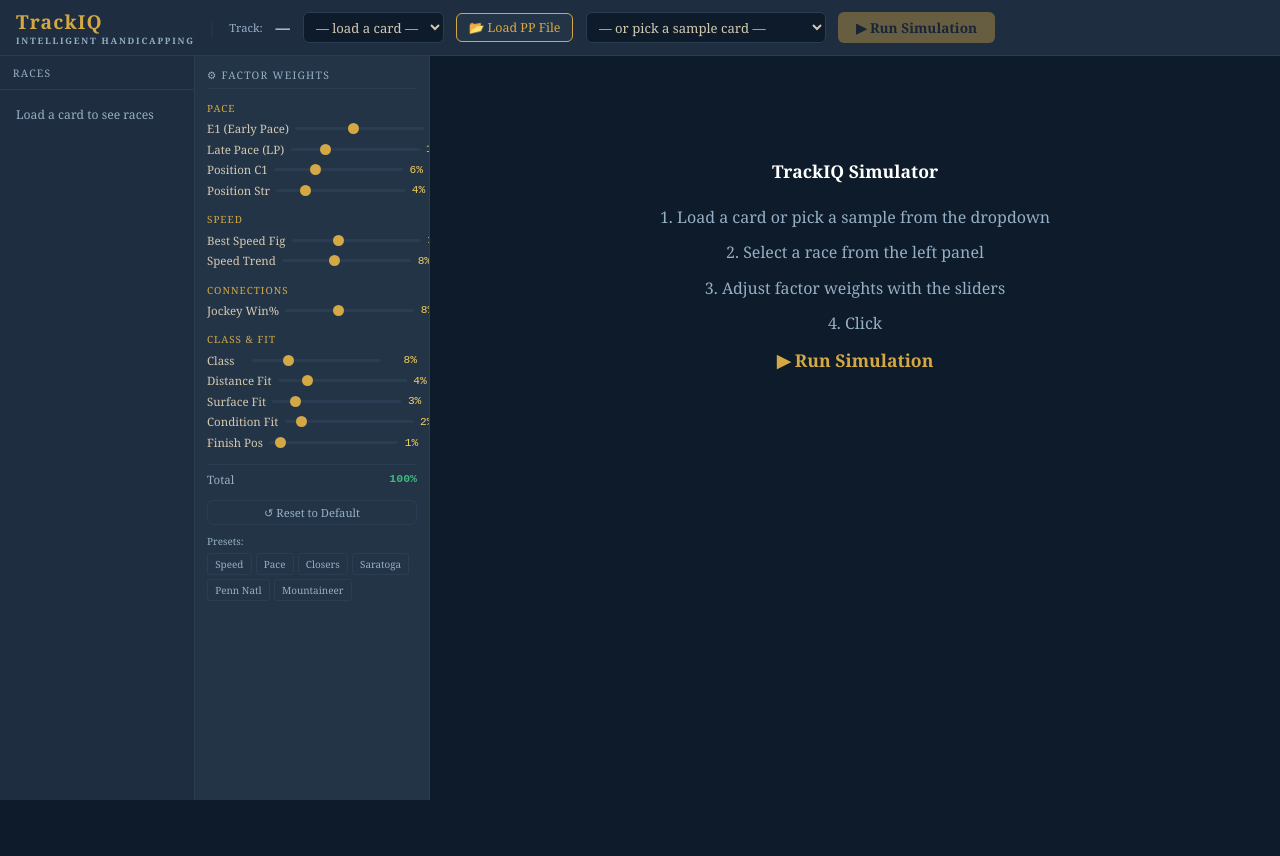
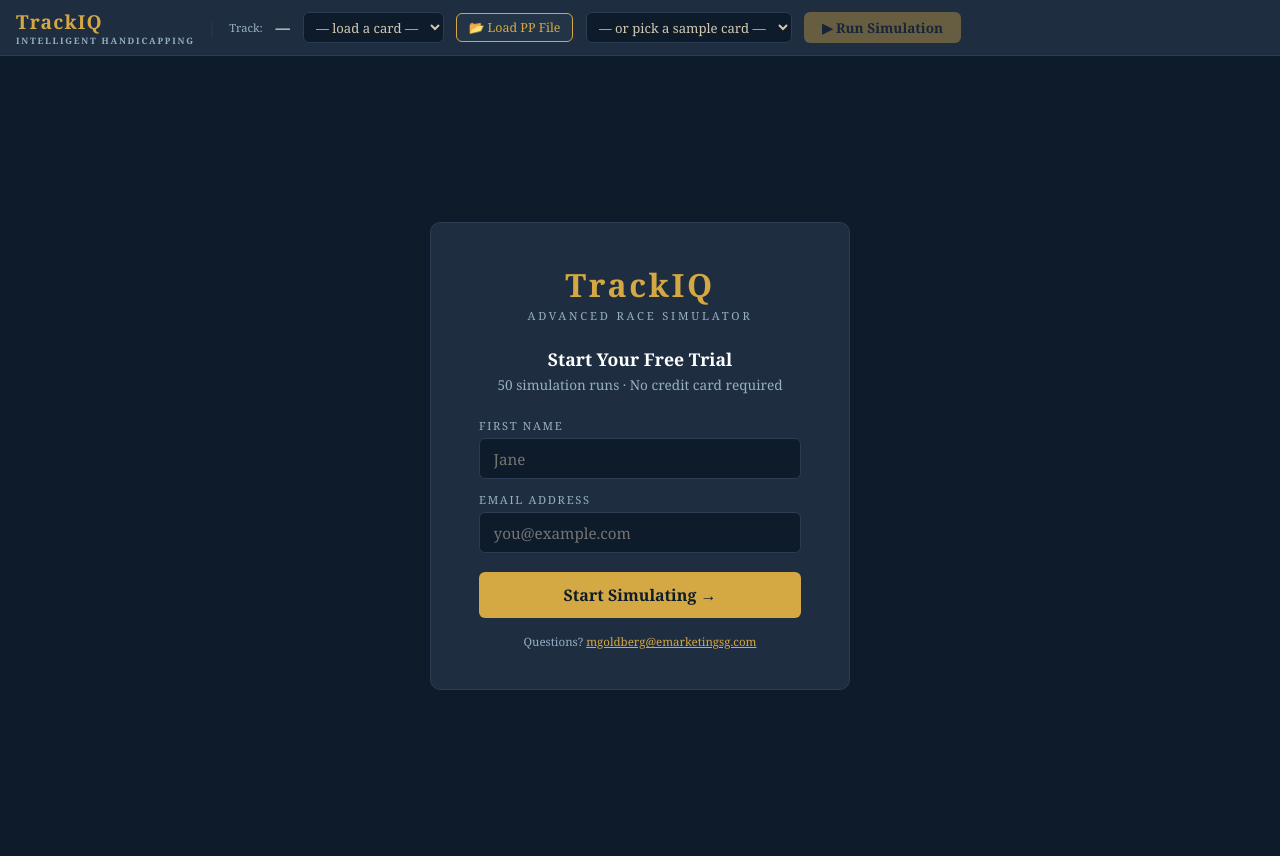
Before and after one commit to michaelgoldberg/brisai, a Flask app: page / in a window 1280 px wide. Before the commit the page ends 800 px from the top, so only its background shows below. Run offline with Flask 3, Linux system fonts and the light colour scheme.

Commit message:
Add registration gate with 50-sim trial limit tracked in Airtable

```diff
--- a/app.py
+++ b/app.py
@@ -81,51 +81,62 @@ def index():
     return render_template("index.html")
 
 
+SIM_LIMIT = 50
+
 @app.route("/register", methods=["POST"])
 def register():
-    data    = request.get_json() or {}
-    name    = data.get("name", "").strip()
-    email   = data.get("email", "").strip().lower()
-    company = data.get("company", "").strip()
+    data  = request.get_json() or {}
+    name  = data.get("name", "").strip()
+    email = data.get("email", "").strip().lower()
 
     if not name or not email:
         return jsonify({"error": "Name and email are required."}), 400
 
-    today     = datetime.now(timezone.utc).date()
-    today_str = today.strftime("%Y-%m-%d")
+    today_str = datetime.now(timezone.utc).date().strftime("%Y-%m-%d")
     existing  = _airtable_find_prospect(email)
 
     if existing:
-        fields = existing["fields"]
+        fields    = existing["fields"]
+        sim_count = int(fields.get("SimCount") or 0)
+
         if fields.get("Blocked"):
-            return jsonify({"expired": True, "message": "Your access has been suspended."})
-        expires_str = fields.get("ExpiresAt", "")
-        if expires_str:
-            try:
-                expires_date = datetime.strptime(expires_str[:10], "%Y-%m-%d").date()
-                if today > expires_date:
-                    return jsonify({"expired": True, "message": f"Your {TRIAL_DAYS}-day trial has ended."})
-            except ValueError:
-                pass
+            return jsonify({"blocked": True})
+        if sim_count >= SIM_LIMIT:
+            return jsonify({"blocked": True})
+
         _airtable_update_prospect(existing["id"], {
-            "LastAccess":  today_str,
+            "LastAccess": today_str,
             "AccessCount": (fields.get("AccessCount") or 0) + 1,
         })
     else:
-        expires_date = today + timedelta(days=TRIAL_DAYS)
+        sim_count = 0
         _airtable_create_prospect({
             "Name":        name,
             "Email":       email,
-            "Company":     company,
             "FirstOpened": today_str,
-            "ExpiresAt":   expires_date.strftime("%Y-%m-%d"),
             "LastAccess":  today_str,
             "AccessCount": 1,
+            "SimCount":    0,
+            "SimLimit":    SIM_LIMIT,
         })
 
-    session["name"]    = name
-    session["email"]   = email
-    session["company"] = company
+    session["name"]  = name
+    session["email"] = email
+    return jsonify({"ok": True, "sim_count": sim_count, "sim_limit": SIM_LIMIT})
+
+
+@app.route("/increment_sim", methods=["POST"])
+def increment_sim():
+    email = session.get("email", "")
+    if not email:
+        return jsonify({"ok": False}), 200
+    existing = _airtable_find_prospect(email)
+    if existing:
+        fields    = existing["fields"]
+        sim_count = int(fields.get("SimCount") or 0) + 1
+        _airtable_update_prospect(existing["id"], {"SimCount": sim_count})
+        if sim_count >= SIM_LIMIT:
+            _airtable_update_prospect(existing["id"], {"Blocked": True})
     return jsonify({"ok": True})
 
 
--- a/templates/index.html
+++ b/templates/index.html
@@ -95,10 +95,35 @@ table.rtable td{padding:0.38rem 0.6rem;vertical-align:middle;}
   <input type="file" id="fi" accept=".DRF,.drf,.bris" style="display:none" onchange="uploadFile(event)">
   <select id="sample-select" onchange="loadSample(this.value)" style="max-width:240px;"><option value="">— or pick a sample card —</option></select>
   <button class="btn-run" id="run-btn" onclick="runSim()" disabled>▶ Run Simulation</button>
+  <span id="sim-counter" style="font-size:0.72rem;color:var(--muted);white-space:nowrap;"></span>
 </div>
 <div id="error-bar"></div>
 
-<div class="body">
+
+<!-- GATE -->
+<div id="gate" style="display:flex;flex-direction:column;align-items:center;justify-content:center;min-height:100vh;padding:2rem;background:var(--navy);">
+  <div style="background:var(--slate);border:1px solid var(--border);border-radius:10px;padding:2.5rem 3rem;width:100%;max-width:420px;text-align:center;">
+    <div style="font-size:2rem;font-weight:bold;color:var(--gold);letter-spacing:0.08em;">TrackIQ</div>
+    <div style="font-size:0.7rem;letter-spacing:0.25em;color:var(--muted);text-transform:uppercase;margin-top:2px;margin-bottom:1.5rem;">Advanced Race Simulator</div>
+    <div style="font-size:1.1rem;color:#fff;font-weight:bold;margin-bottom:0.3rem;">Start Your Free Trial</div>
+    <div style="font-size:0.85rem;color:var(--muted);margin-bottom:1.5rem;">50 simulation runs · No credit card required</div>
+    <label style="display:block;font-size:0.7rem;letter-spacing:0.15em;color:var(--muted);text-transform:uppercase;text-align:left;margin-bottom:0.3rem;">First Name</label>
+    <input id="g-name" type="text" placeholder="Jane" autocomplete="given-name"
+      style="width:100%;background:var(--navy);border:1px solid var(--border);border-radius:6px;color:var(--text);font-size:0.95rem;padding:0.6rem 0.85rem;font-family:inherit;outline:none;margin-bottom:0.8rem;">
+    <label style="display:block;font-size:0.7rem;letter-spacing:0.15em;color:var(--muted);text-transform:uppercase;text-align:left;margin-bottom:0.3rem;">Email Address</label>
+    <input id="g-email" type="email" placeholder="you@example.com" autocomplete="email"
+      style="width:100%;background:var(--navy);border:1px solid var(--border);border-radius:6px;color:var(--text);font-size:0.95rem;padding:0.6rem 0.85rem;font-family:inherit;outline:none;">
+    <button onclick="doRegister()" id="gate-btn"
+      style="width:100%;margin-top:1.2rem;background:var(--gold);color:var(--navy);border:none;border-radius:6px;font-size:1rem;font-weight:bold;padding:0.75rem;cursor:pointer;font-family:Georgia,serif;">
+      Start Simulating →
+    </button>
+    <div id="gate-err" style="display:none;margin-top:0.8rem;background:rgba(224,85,85,0.15);border:1px solid var(--red);border-radius:6px;color:var(--red);font-size:0.82rem;padding:0.5rem 0.8rem;text-align:left;"></div>
+    <div style="margin-top:1rem;font-size:0.72rem;color:var(--muted);">Questions? <a href="mailto:mgoldberg@emarketingsg.com" style="color:var(--gold);">mgoldberg@emarketingsg.com</a></div>
+  </div>
+</div>
+<!-- END GATE -->
+
+<div id="app-wrap" style="display:none;flex-direction:column;flex:1;overflow:hidden;"><div class="body">
   <div id="left">
     <div class="left-title">Races</div>
     <div id="race-list"><div style="padding:1rem;color:var(--muted);font-size:0.76rem;">Load a card to see races</div></div>
@@ -195,12 +220,12 @@ function uploadFile(e){
   }).catch(err=>showErr(err.message));
 }
 
-window.addEventListener('load',()=>{
-  fetch('/sample_cards').then(r=>r.json()).then(d=>{
+function initSamples(){
+  // loaded via initSamples.then(r=>r.json()).then(d=>{
     const sel=document.getElementById('sample-select');
     d.cards.forEach(c=>{const o=document.createElement('option');o.value=c.id;o.textContent=c.label;sel.appendChild(o);});
   }).catch(()=>{});
-});
+}
 
 function loadSample(id){
   if(!id)return;
@@ -235,6 +260,7 @@ function selectRace(key){
 }
 
 function runSim(){
+  if (!checkSimLimit()) return;
   if(!uploadId||!currentKey)return;
   const w=getW();
   const tot=Object.values(w).reduce((a,b)=>a+b,0);
@@ -251,6 +277,10 @@ function runSim(){
 }
 
 function renderSim(d){
+  simCount++;
+  updateSimCounter();
+  // Notify server
+  fetch('/increment_sim', {method:'POST', headers:{'Content-Type':'application/json'}, body:JSON.stringify({})}).catch(()=>{});
   const r=races[currentKey]||{};
   let html=`<div class="res-subtitle">Monte Carlo Simulation — 2,000 Races</div>`;
   html+=`<div class="res-title">Race ${r.race_num||''} · ${r.distance||''} ${r.surface||''} · ${r.race_class||''}</div>`;
@@ -293,9 +323,87 @@ function toggleScr(pp,btn){
   runSim();
 }
 
+// ── GATE ──────────────────────────────────────────────────────────────────
+let simCount = 0;
+let simLimit = 50;
+let userName = '';
+
+function doRegister() {
+  const name  = document.getElementById('g-name').value.trim();
+  const email = document.getElementById('g-email').value.trim();
+  const btn   = document.getElementById('gate-btn');
+  const err   = document.getElementById('gate-err');
+  err.style.display = 'none';
+
+  if (!name) { showGateErr('Please enter your first name.'); return; }
+  if (!email || !email.includes('@')) { showGateErr('Please enter a valid email address.'); return; }
+
+  btn.disabled = true;
+  btn.textContent = 'Checking…';
+
+  fetch('/register', {
+    method: 'POST',
+    headers: {'Content-Type': 'application/json'},
+    body: JSON.stringify({name, email})
+  })
+  .then(r => r.json())
+  .then(data => {
+    if (data.blocked) {
+      showGateErr('Your trial has ended (50 simulations used). Contact mgoldberg@emarketingsg.com to upgrade.');
+      btn.disabled = false; btn.textContent = 'Start Simulating →';
+      return;
+    }
+    if (data.error) {
+      showGateErr(data.error);
+      btn.disabled = false; btn.textContent = 'Start Simulating →';
+      return;
+    }
+    // Success
+    simCount = data.sim_count || 0;
+    simLimit = data.sim_limit || 50;
+    userName = name;
+    document.getElementById('gate').style.display = 'none';
+    document.getElementById('app-wrap').style.display = 'flex';
+    updateSimCounter();
+    initSamples();
+  })
+  .catch(() => {
+    showGateErr('Connection error — please try again.');
+    btn.disabled = false; btn.textContent = 'Start Simulating →';
+  });
+}
+
+function showGateErr(msg) {
+  const e = document.getElementById('gate-err');
+  e.textContent = msg; e.style.display = 'block';
+}
+
+function updateSimCounter() {
+  const remaining = simLimit - simCount;
+  const el = document.getElementById('sim-counter');
+  if (!el) return;
+  if (remaining <= 5) {
+    el.innerHTML = `<span style="color:var(--red);font-weight:bold;">${remaining} simulations remaining</span>`;
+  } else {
+    el.textContent = `${remaining} of ${simLimit} runs remaining`;
+  }
+}
+
+function checkSimLimit() {
+  if (simCount >= simLimit) {
+    showError('Trial limit reached (50 simulations). Contact mgoldberg@emarketingsg.com to upgrade.');
+    return false;
+  }
+  return true;
+}
+
+['g-name','g-email'].forEach(id => {
+  document.getElementById(id).addEventListener('keydown', e => { if(e.key==='Enter') doRegister(); });
+});
+
 function setR(html){document.getElementById('results').innerHTML=html;}
 function showErr(msg){const e=document.getElementById('error-bar');e.textContent=msg;e.style.display='block';}
 function hideErr(){document.getElementById('error-bar').style.display='none';}
 </script>
-</body>
+</div></body>
 </html>
```
